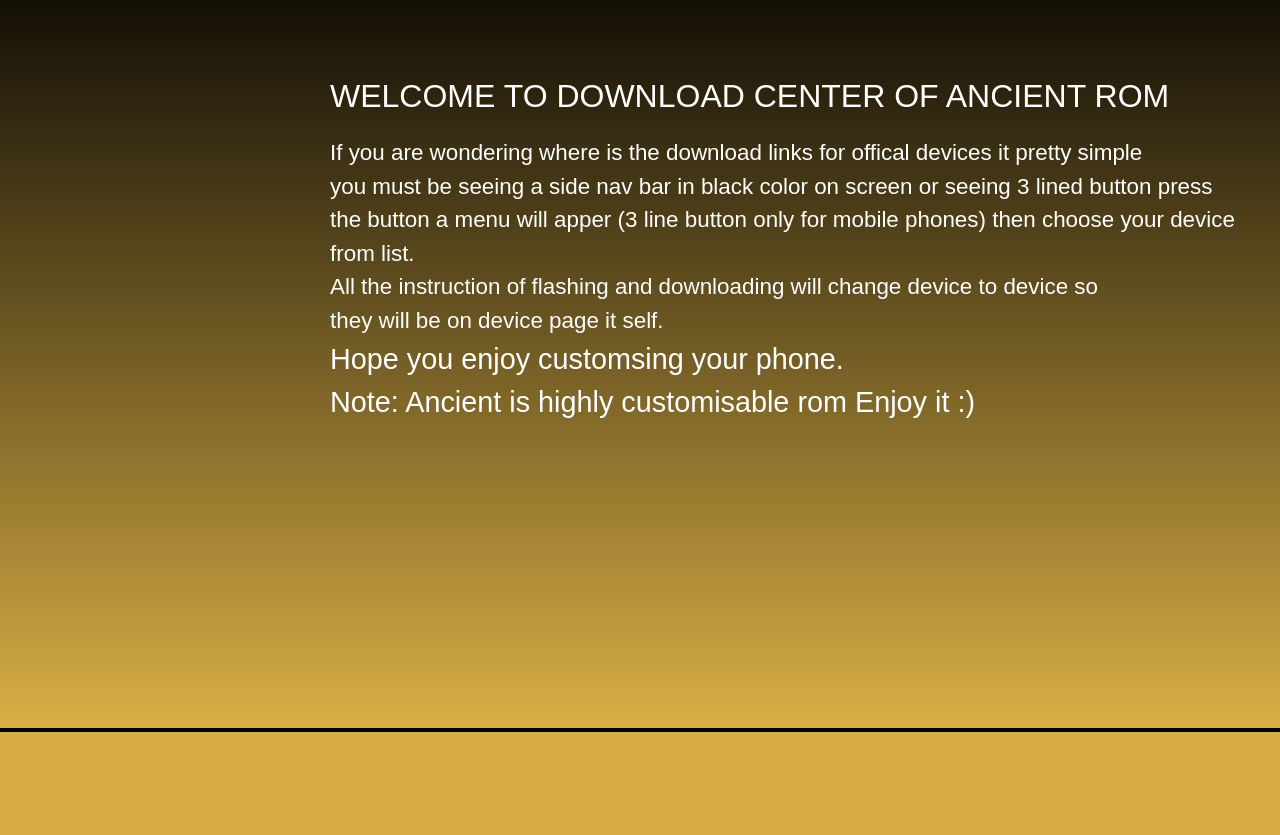
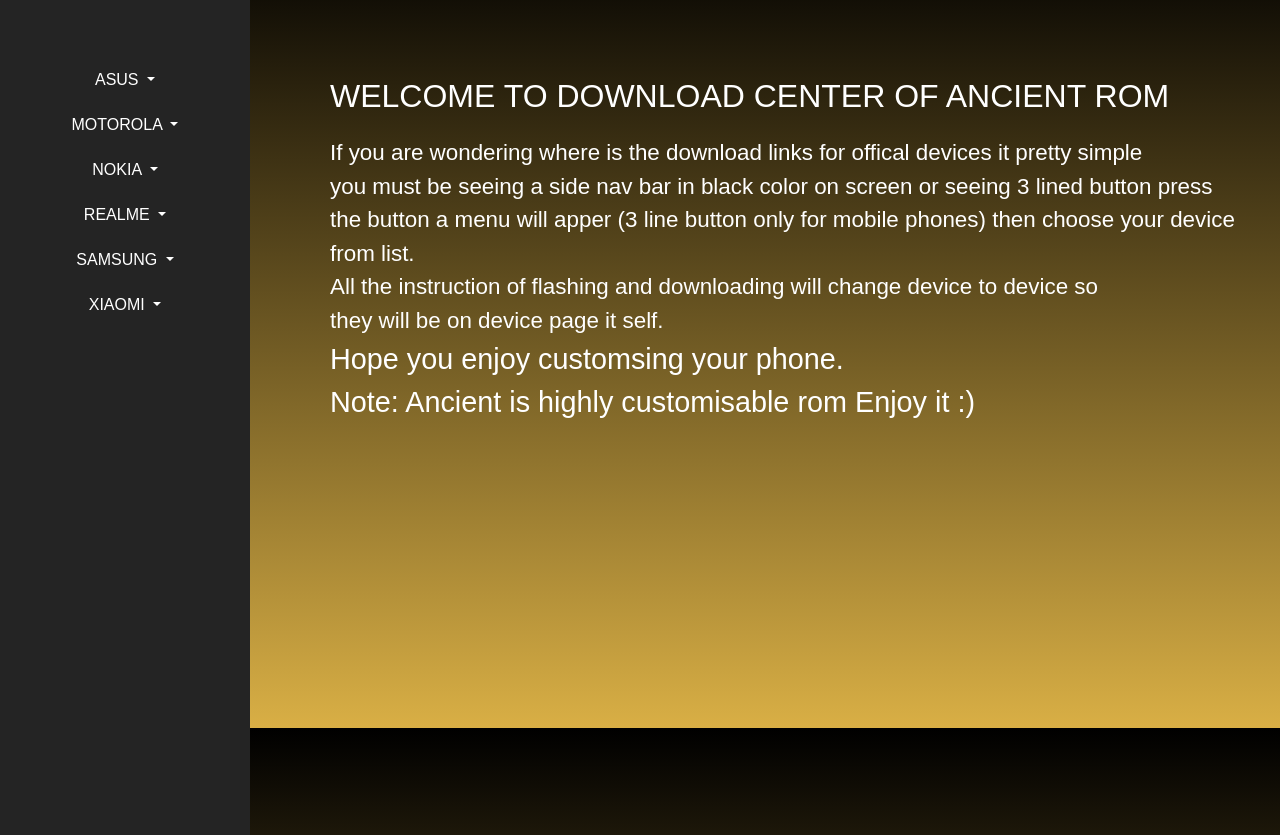
Before and after one commit to Ankits-lab/ancient.github.io, a PHP site: page /download.html in a window 1280 px wide. Shown: the part 68-903 px from the top of the page. Before the commit the page ends 800 px from the top, so only its background shows below. Run offline with PHP 8.4, Linux system fonts and the light colour scheme; some libraries are stand-ins or nearby versions.

Commit message:
fix nav for download page

```diff
--- a/css/styles-download.css
+++ b/css/styles-download.css
@@ -8,7 +8,6 @@
 #sidebar {
   position:absolute;
   top:auto;
-  left:-250px;
   width:250px;
   height:100%;
   background:#242424;
```
